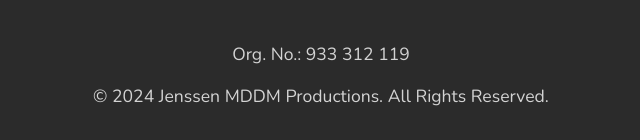
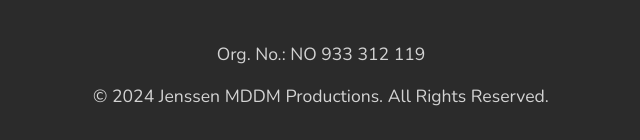
Before and after one commit to JenssenMDDMProd/jenssenmddmprod.github.io, a plain HTML site: page index.html in a window 1280 px wide. Shown: the part 657-797 px from the top of the page, 319-959 px from the left. Drawn offline with nearby package versions, Linux system fonts and the light colour scheme.

Commit message:
Added "NO" mark for organization number

```diff
--- a/index.html
+++ b/index.html
@@ -121,7 +121,7 @@
         <footer class="container mx-auto p-2 text-center">
           <!--<div class="d-flex justify-content-between"> -->
           <!-- <p>Email: info@company.com</p> <p></p> -->
-          <p>Org. No.: 933 312 119</p>
+          <p>Org. No.: NO 933 312 119</p>
           <p>&copy; <span id="year"></span> Jenssen MDDM Productions. All Rights Reserved.</p>
           <script>
               // JavaScript to dynamically set the current year
```
